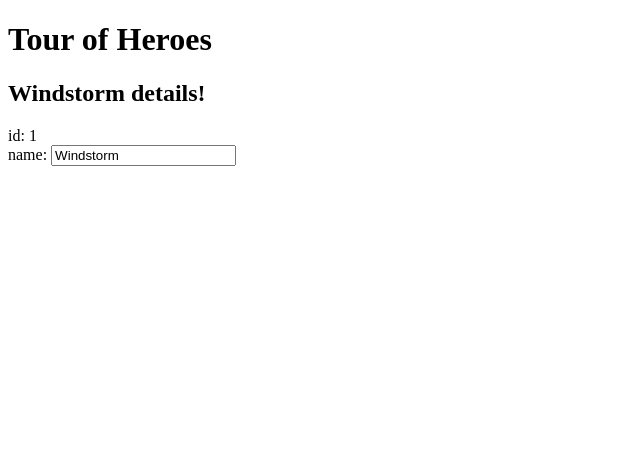
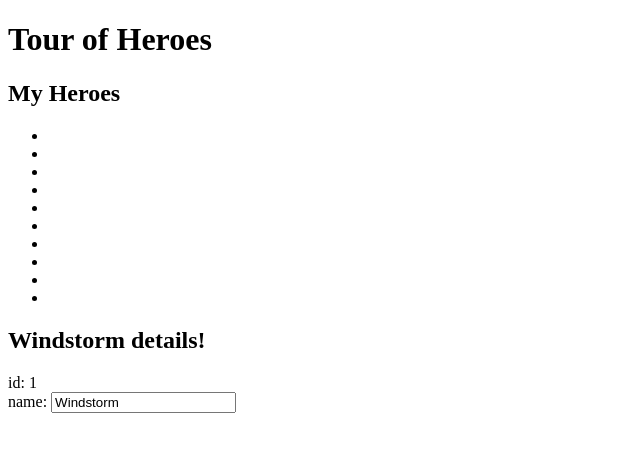
Before and after one commit to agilebluefox/angular-tour-of-heroes, an Angular app: page / in a window 1280 px wide. Shown: the top 452 px of the page, without its empty margins (0-640 px from the left). Built offline with nearby package versions, Linux system fonts and the light colour scheme.

Commit message:
Add the markup to display the list of heroes
This uses the *ngFor directive to easily create the list markup for each of the items in the array.

```diff
--- a/src/app/app.component.html
+++ b/src/app/app.component.html
@@ -1,4 +1,10 @@
 <h1>{{title}}</h1>
+
+<h2>My Heroes</h2>
+<ul class="heroes">
+  <li *ngFor="let hero of heroes"></li>
+</ul>
+
 <h2>{{hero.name}} details!</h2>
 <div>
   <label>id: </label>{{hero.id}}
```
